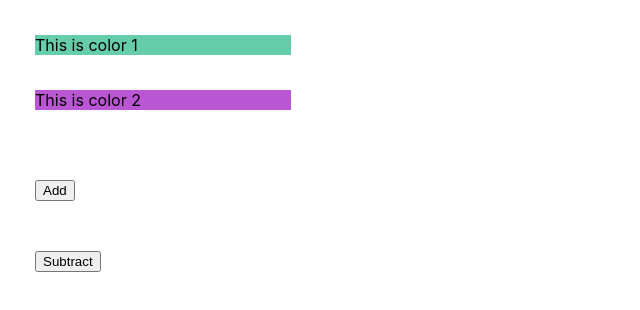
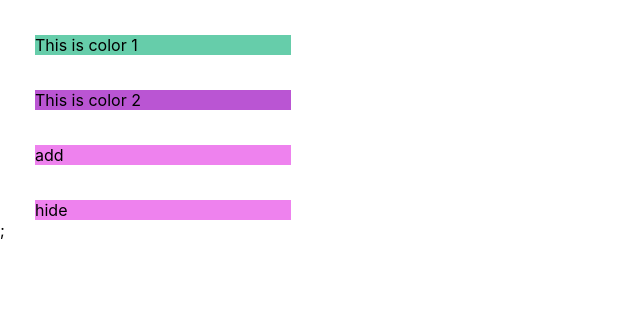
Before and after one commit to 16sweetyjain/color-picker-demo, a React (Create React App) app in the folder color-picker-demo/: page / in a window 1280 px wide. Shown: the top 310 px of the page, without its empty margins (0-640 px from the left). Built offline with nearby package versions, Linux system fonts and the light colour scheme.

Commit message:
added functionality for add and hide button

```diff
--- a/color-picker-demo/src/App.js
+++ b/color-picker-demo/src/App.js
@@ -2,17 +2,38 @@ import React,{ Component } from 'react';
 import {Card,CardImg,CardImgOverlay,CardText,CardBody,CardTitle, Button} from 'reactstrap';
 import ColorComponent from './components/ColorComponent';
 import ButtonComponent from './components/ButtonComponent';
-function App() {
+import AddComponent from './components/AddComponent';
+import Buttons from './shared/buttons';
+
+class App extends Component {
+
+  constructor(props) {
+    super(props);
+
+    this.state = {
+      buttons:Buttons,
+     selectedComp:null
+    };
+  }
+    onCompSelect(CompId) {
+      this.setState({selectedComp:CompId});
+    }
+
+  render(){
   return (
 
  <div>
 
  <ColorComponent/>
- <ButtonComponent/>
+ <ButtonComponent  buttons={this.state.buttons} onClick={(CompId)=>this.onCompSelect(CompId)}/>
+
  </div>
 
 
   );
 }
+}
 
 export default App;
+
+//<AddComponent  button={this.state.buttons.filter((button)=>button.id===this.state.selectedComp)[0]}/>
--- /dev/null
+++ b/color-picker-demo/src/components/AddComponent.js
@@ -0,0 +1,38 @@
+import React,{ Component} from 'react';
+import {Card,CardImg,CardImgOverlay,CardText,CardBody,CardTitle, Button} from 'reactstrap';
+
+class AddComponent extends Component{
+    constructor(props){
+        super(props);
+    }
+    render(){
+        if(this.props.id==null){
+
+        return(
+           <div>
+               <h1>
+                   Welcome
+               </h1>
+          </div>
+        );
+    }
+
+    else{
+        return (
+            <div>
+            <div className="col-12  col-md-5 m-1">
+                <Card>
+                  <CardBody style={{width:"20%",backgroundColor:'red',margin: "35px"}}>
+                  <CardTitle>
+                    This is color 1
+                  </CardTitle>
+                  </CardBody>
+                </Card>
+                </div>
+            </div>
+        );
+    }
+}
+}
+
+export default AddComponent;
--- a/color-picker-demo/src/components/ButtonComponent.js
+++ b/color-picker-demo/src/components/ButtonComponent.js
@@ -1,23 +1,72 @@
 import React,{ Component} from 'react';
 import {Card,CardImg,CardImgOverlay,CardText,CardBody,CardTitle, Button} from 'reactstrap';
+import AddComponent from './AddComponent';
 
 class ButtonComponent extends Component{
     constructor(props){
         super(props);
+
+        this.state={
+            compSelected:null,
+            compId:null
         }
 
-    render(){
+        }
+        onComponentSelect(button) {
+            this.setState({compSelected:button, compId:button.id});
+          }
+      renderComponents(compId){
+          if(compId==1){
               return(
 <div>
-<div>
-  <Button  id="add-button" type="button" style={{margin: "35px"}}>Add</Button>
+            <div className="col-12  col-md-5 m-1">
+                <Card>
+                  <CardBody style={{width:"20%",backgroundColor:'red',margin: "35px"}}>
+                  <CardTitle>
+                    This is color 1
+                  </CardTitle>
+                  </CardBody>
+                </Card>
                 </div>
-  <div>
-  <Button  id="subtract-button" type="button" style={{marginLeft:"35px",marginTop:"15px"}}>Subtract</Button>
+            </div>
+              );
+          }
+
+          if(compId==2){
+              return(
+                  <div></div>
+              );
+          }
+      }
+        render(){
+
+const menu=this.props.buttons.map((button)=>{
+
+return(
+    <div key ={button.id} className="col-12  col-md-5 m-1">
+ <Card onClick={()=> this.onComponentSelect(button)} style={{backgroundColor:'violet',marginTop:"35px",marginLeft:"35px",width:"20%"}}>
+   <CardTitle>
+       {button.name}
+   </CardTitle>
+ </Card>
+
+</div>
+
+);
+});
+
+return(
+<div className="container">
+    <div className="row">
+        {menu}
+    </div>
+    <div className="row">
+        {this.renderComponents(this.state.compId)};
     </div>
 </div>
 );
 }
 }
 
+
 export default ButtonComponent;
--- /dev/null
+++ b/color-picker-demo/src/shared/buttons.js
@@ -0,0 +1,13 @@
+ const buttons=[
+
+{
+    id:'1',
+    name :'add'
+},{
+    id:'2',
+    name: 'hide'
+}
+
+];
+
+export default buttons;
```
Lines whose indentation alone changed are shown as unchanged.
